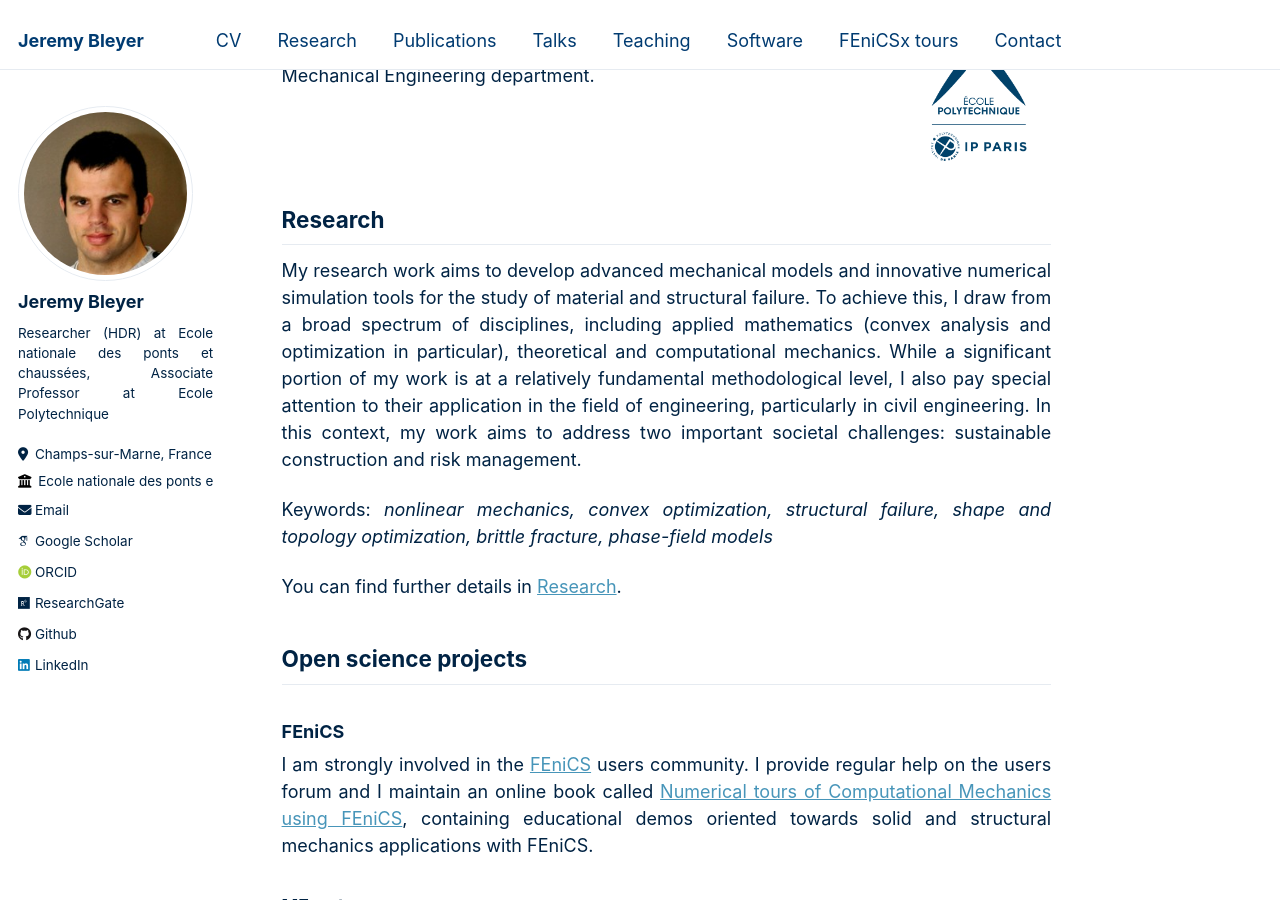
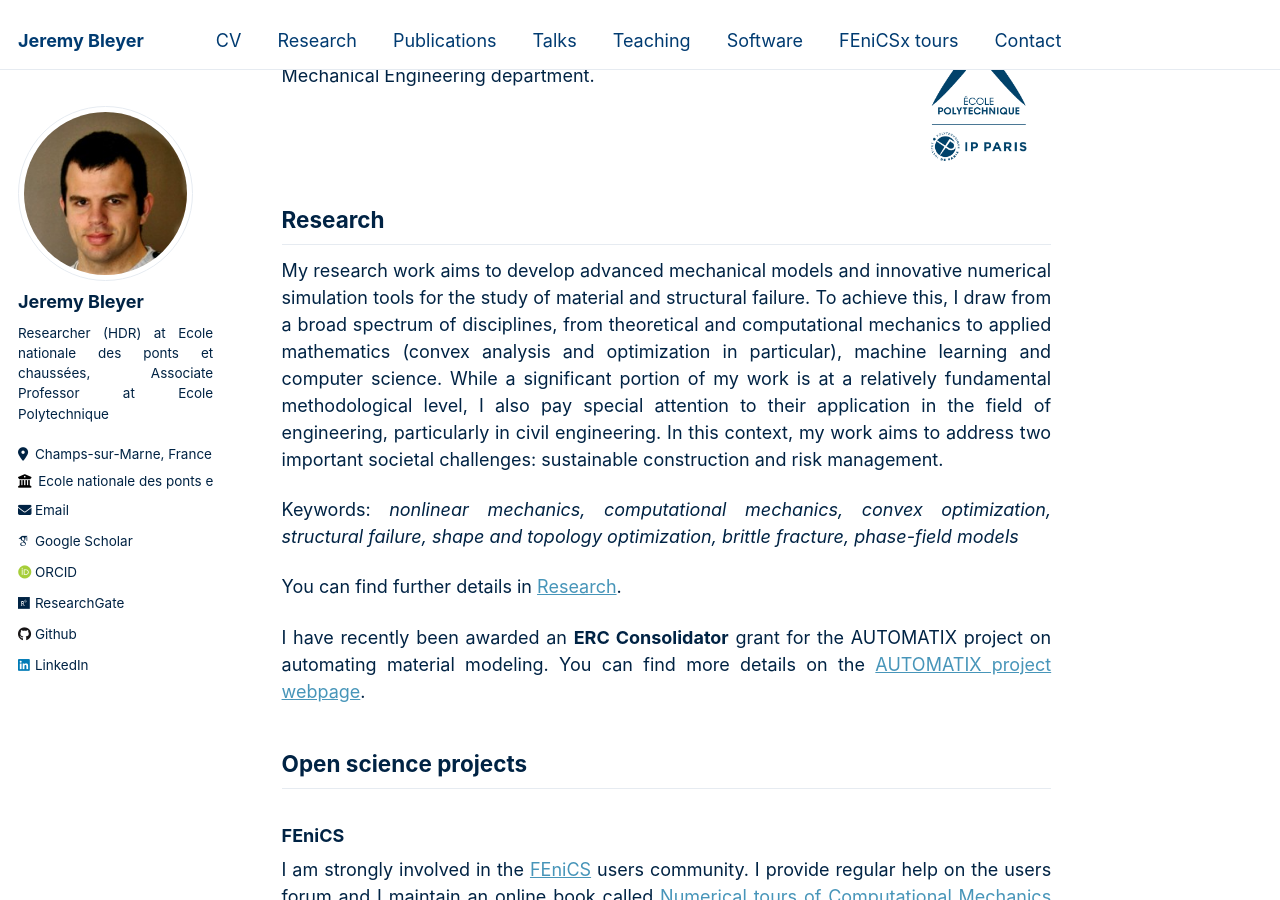
Before and after one commit to bleyerj/bleyerj.github.io, a Jekyll site: the page built from _pages/about.md, in a window 1280 px wide and 900 px high, scrolled down 537 px. Built offline with Jekyll 4.4.1, drawn with Linux system fonts in a browser that asks for light colours; some web fonts are replaced.

Commit message:
Add ERC project

```diff
--- a/_pages/about.md
+++ b/_pages/about.md
@@ -31,12 +31,14 @@ I am also an Associate Professor at [Ecole Polytechnique](https://www.polytechni
 
 ## Research
 
-My research work aims to develop advanced mechanical models and innovative numerical simulation tools for the study of material and structural failure. To achieve this, I draw from a broad spectrum of disciplines, including applied mathematics
-(convex analysis and optimization in particular), theoretical and computational mechanics. While a significant portion of my work is at a relatively fundamental methodological level, I also pay special attention to their application in the field of engineering, particularly in civil engineering. In this context, my work aims to address two important societal challenges: sustainable construction and risk management.
+My research work aims to develop advanced mechanical models and innovative numerical simulation tools for the study of material and structural failure. To achieve this, I draw from a broad spectrum of disciplines, from theoretical and computational mechanics to applied mathematics
+(convex analysis and optimization in particular), machine learning and computer science. While a significant portion of my work is at a relatively fundamental methodological level, I also pay special attention to their application in the field of engineering, particularly in civil engineering. In this context, my work aims to address two important societal challenges: sustainable construction and risk management.
 
-Keywords: *nonlinear mechanics, convex optimization, structural failure, shape and topology optimization, brittle fracture, phase-field models*
+Keywords: *nonlinear mechanics, computational mechanics, convex optimization, structural failure, shape and topology optimization, brittle fracture, phase-field models*
 
 You can find further details in [Research](/research).
+
+I have recently been awarded an **ERC Consolidator** grant for the AUTOMATIX project on automating material modeling. You can find more details on the [AUTOMATIX project webpage](https://erc-automatix.github.io/).
 
 ## Open science projects
 
```
Also changed, not shown: _pages/research.md (+13 -2 lines).
